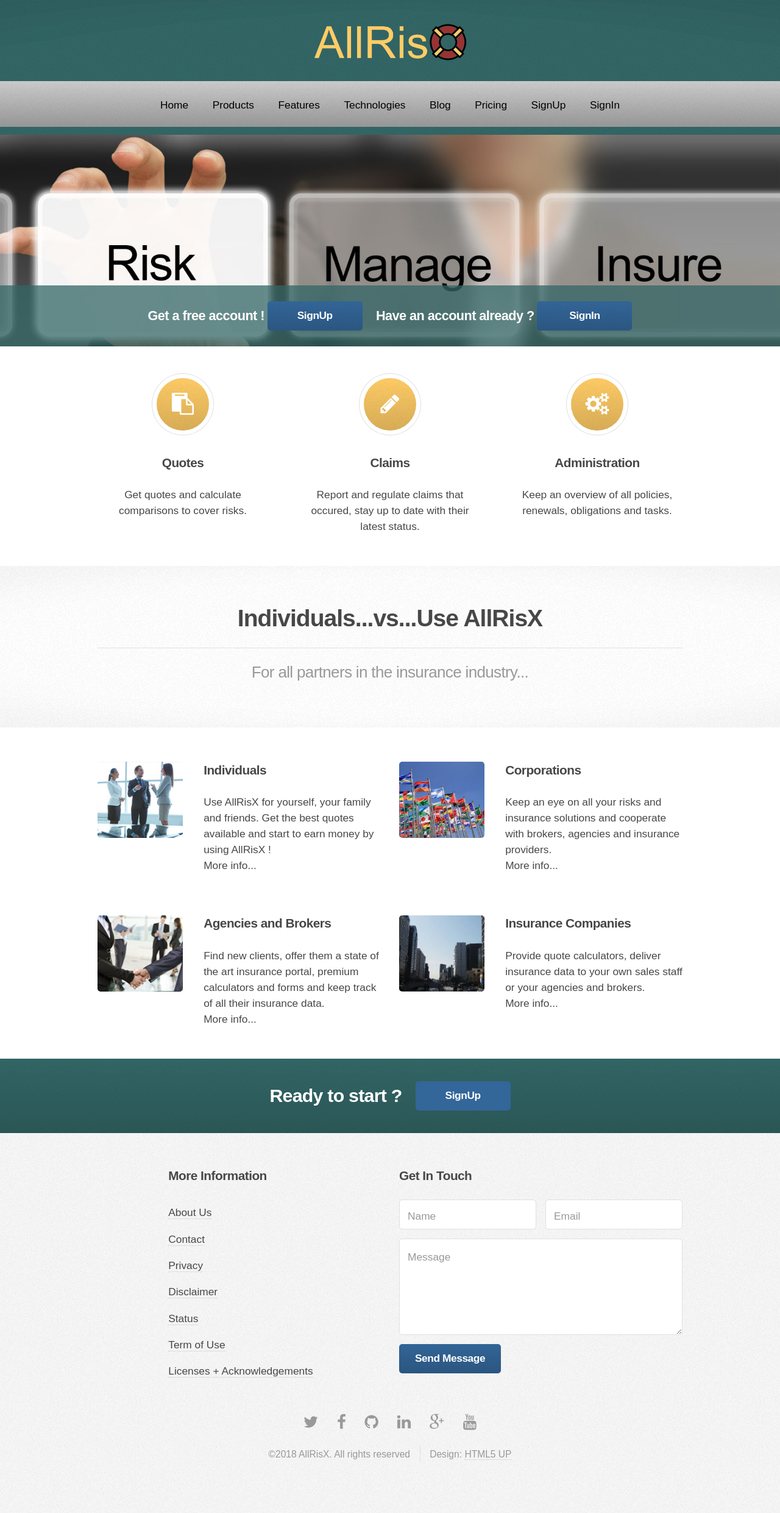
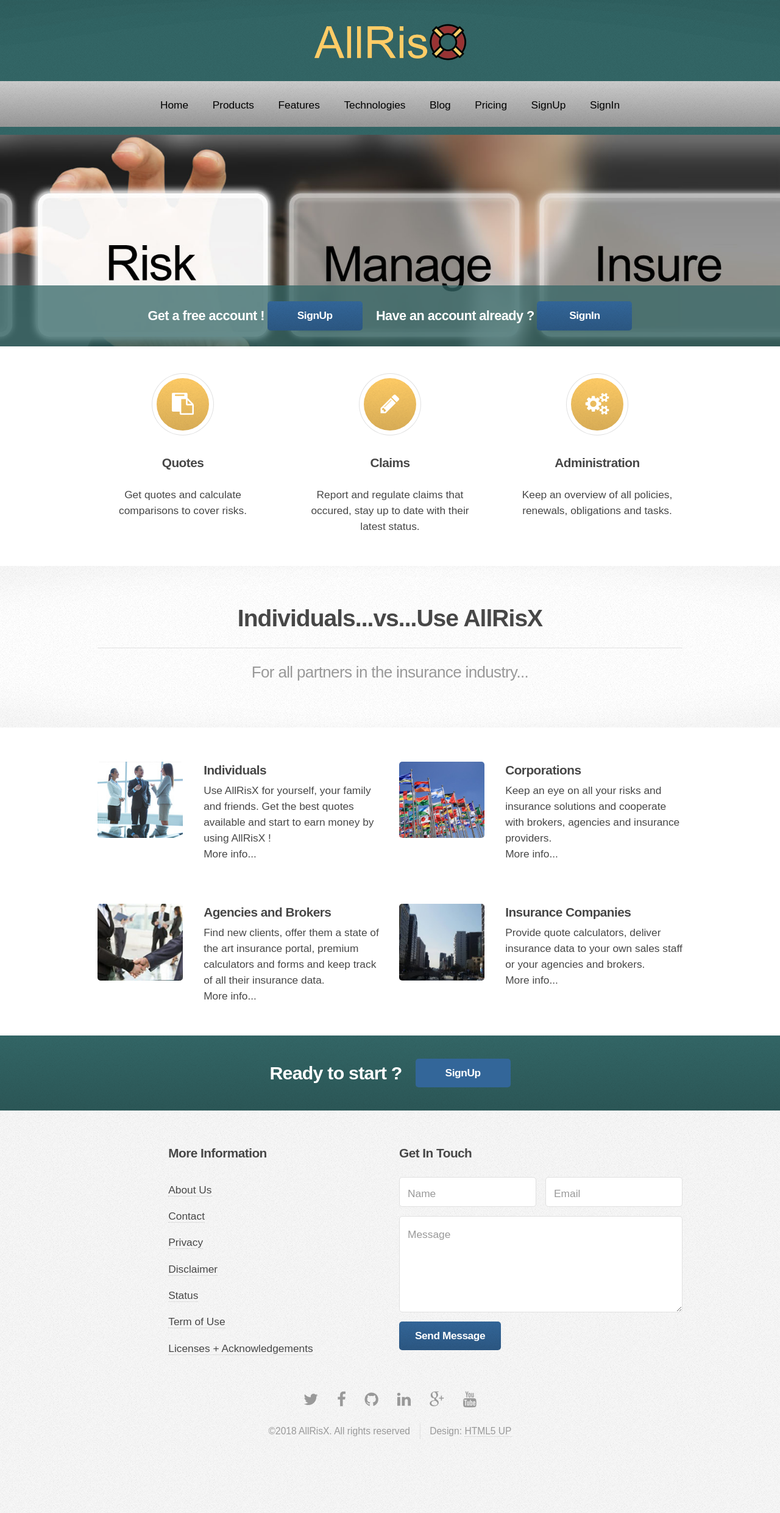
Before and after one commit to alljustincase/allrisx.com, a Jekyll site: the page built from index.html, in a window 1280 px wide. Shown: the whole page at 61% size. Built offline with Jekyll 4.4.1, drawn with Linux system fonts in a browser that asks for light colours; a script that is not in the unit is left out; the list of posts is cut into pages by our own code; after the commit the page ends 2444 px from its top, so only the background shows below that.

Commit message:
Updated 2 files via CloudCannon

```diff
--- a/assets/css/style-narrower.css
+++ b/assets/css/style-narrower.css
@@ -75,13 +75,12 @@
 
 		#banner header span{
 			display: inline-block;
-			/*float: left;*/
 			text-align: center;
 		}
 
 
 		#banner header h2 {
-			/*display: block;*/
+
 		}
 
 		/*5 May 2018| NantiyaK.*/
@@ -96,7 +95,6 @@
 
 
 		#banner header .button {
-			/*margin: 1em 0 0 0;*/
 			margin: 0;
 			padding:0 0.4em;
 		}
@@ -167,7 +165,7 @@
 
 		/*-----NantiyaK. 5 May 2018------*/
 			img#allrisx-logo{
-		        height: 22px;
+		        height: 26px;
 			    width: auto !important;
 			    max-width: 80% !important;
 			}
--- a/assets/css/style.css
+++ b/assets/css/style.css
@@ -1,7 +1,4 @@
 @import url("font-awesome.min.css");
-@import url("http://fonts.googleapis.com/css?family=Source+Sans+Pro:300,300italic,600,600italic");
-
-/*custom css is at the bottom of this file */
 
 /*
 	Arcana by HTML5 UP
@@ -96,6 +93,11 @@
 	h3 {
 		font-size: 1.2em;
 		letter-spacing: -0.025em;
+	}
+
+
+	h3.custom-margin-bottom{
+		margin-bottom: 0.1em;
 	}
 
 	sub {
@@ -648,7 +650,6 @@
 					color: #000000;
 					text-decoration: none;
 					border: 0;
-					/*display: block;*/
 					display: inline-block;
 					padding: 1.5em 0.5em 1.35em 0.5em;
 				}
```
